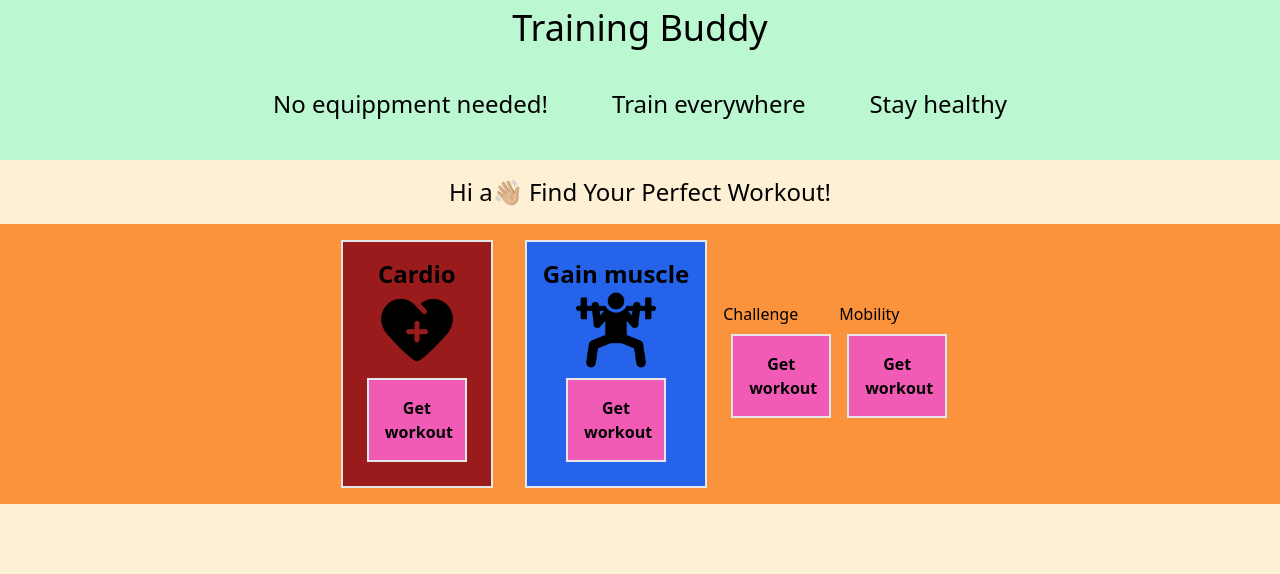
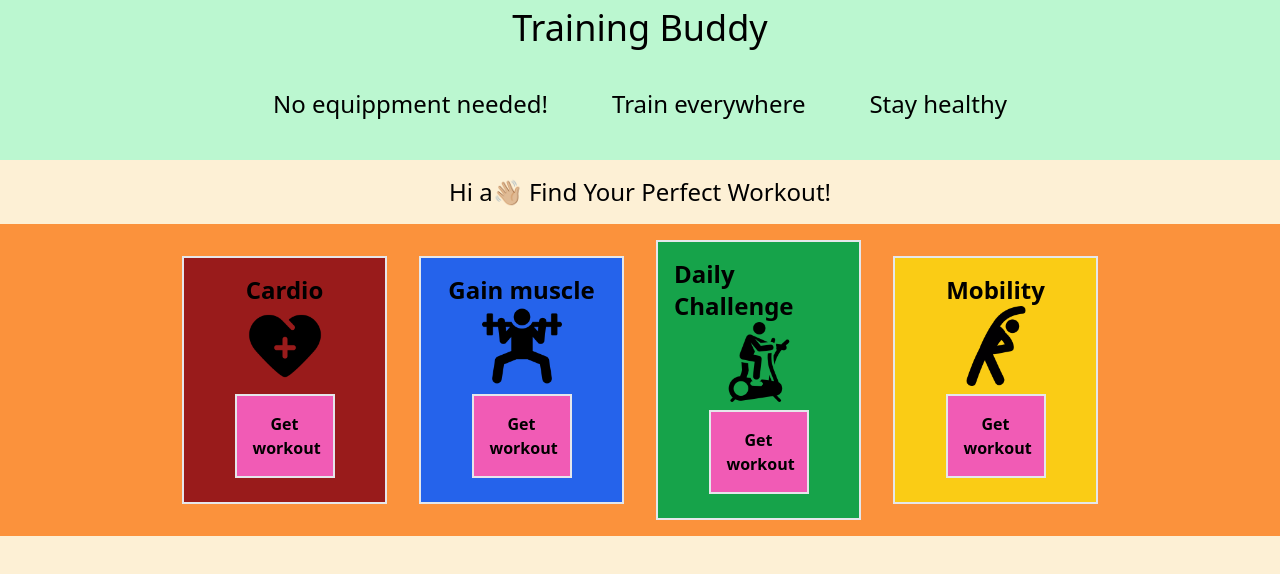
Before and after one commit to indiano881/test-part2, a Next.js app: page / in a window 1280 px wide. Shown: the top 574 px of the page. Built offline with nearby package versions, Linux system fonts and the light colour scheme.

Commit message:
basic card styling done

```diff
--- a/src/app/components/Cardio/index.tsx
+++ b/src/app/components/Cardio/index.tsx
@@ -12,7 +12,7 @@ const Cardio = ({ updateFunction, setWorkoutType }: CardioProps) => {
     };
 
     return (
-        <div data-testid="cardio-card" className="bg-red-800 m-4 p-4 border-2 flex flex-col items-center">
+        <div data-testid="cardio-card" className="bg-red-800 m-4 p-4 border-2 flex flex-col items-center w-[205px]">
             <h2 data-testid="Cardio" className="font-semibold text-2xl">Cardio</h2>
 
             <img src={Hearth.src} alt="Cardio icon" className="w-20" />
--- a/src/app/components/DailyChallenge/index.tsx
+++ b/src/app/components/DailyChallenge/index.tsx
@@ -1,20 +1,29 @@
+import ChallengeImage from "../../../../public/exercise.png";
+
 type DailyChallengeProps = {
-    updateFunction:any,
-    setWorkoutType: any
-}
+    updateFunction: (value: string) => void;
+    setWorkoutType: (type: string) => void;
+};
 
-const DailyChallenge = ({updateFunction, setWorkoutType}:DailyChallengeProps) => {
-    const handleClick = ()=> {
-        updateFunction("back")
-        setWorkoutType("challenge")
-    }
+const DailyChallenge = ({ updateFunction, setWorkoutType }: DailyChallengeProps) => {
+    const handleClick = () => {
+        updateFunction("back");
+        setWorkoutType("challenge");
+    };
 
     return (
-        <div data-testid="challenge-card">
-          <h2>Challenge</h2>
-          <button data-testid="getWorkout-Challenge" onClick={handleClick} className="p-4 m-2 border-solid border-2 border-indigo-60 bg-[#f15bb5] w-[100px] font-bold hover:bg-violet-600 hover:text-white">Get workout</button>
+        <div data-testid="challenge-card" className="bg-green-600 m-4 p-4 border-2 flex flex-col items-center w-[205px]">
+            <h2 className="font-semibold text-2xl">Daily Challenge</h2>
+
+            <img src={ChallengeImage.src} alt="Challenge icon" className="w-20" />
+            <button
+              data-testid="getWorkout-Challenge"
+              onClick={handleClick}
+              className="p-4 m-2 border-solid border-2 border-indigo-60 bg-[#f15bb5] w-[100px] font-bold hover:bg-violet-600 hover:text-white">
+                Get workout
+            </button>
         </div>
-    )
+    );
 };
 
-export default DailyChallenge
+export default DailyChallenge;
--- a/src/app/components/Gym/index.tsx
+++ b/src/app/components/Gym/index.tsx
@@ -12,7 +12,7 @@ const Gym = ({updateFunction, setWorkoutType}:GymProps) => {
     }
 
     return (
-        <div data-testid="gym-card" className="bg-blue-600 m-4 p-4 border-2 flex flex-col items-center">
+        <div data-testid="gym-card" className="bg-blue-600 m-4 p-4 border-2 flex flex-col items-center w-[205px]">
             <h2 className="font-semibold text-2xl">Gain muscle</h2>
             <img src={GymImg.src} alt="Gym icon" className="w-20" />
             <button data-testid="getWorkout-gym" onClick={handleClick} className="p-4 m-2 border-solid border-2 border-indigo-60 bg-[#f15bb5] w-[100px] font-bold hover:bg-violet-600 hover:text-white">Get workout</button>
--- a/src/app/components/Stretching/index.tsx
+++ b/src/app/components/Stretching/index.tsx
@@ -1,19 +1,30 @@
+import MobilityImage from "../../../../public/stretching-exercises.png";
+
 type StretchingProps = {
-    updateFunction: any,
-    setWorkoutType: any
-}
-
-const Stretching = ({updateFunction,setWorkoutType}:StretchingProps) => {
-    const handleClick = ()=> {
-        updateFunction("back")
-        setWorkoutType("challenge")
-    }
-    return (
-        <div data-testid="stretching-card">
-          <h2>Mobility</h2>
-          <button data-testid="getWorkout-stretching" onClick={handleClick} className="p-4 m-2 border-solid border-2 border-indigo-60 bg-[#f15bb5] w-[100px] font-bold hover:bg-violet-600 hover:text-white">Get workout</button>
-        </div>
-    )
+    updateFunction: (value: string) => void;
+    setWorkoutType: (type: string) => void;
 };
 
-export default Stretching
+const Stretching = ({ updateFunction, setWorkoutType }: StretchingProps) => {
+    const handleClick = () => {
+        updateFunction("back");
+        setWorkoutType("stretching");
+    };
+
+    return (
+        <div data-testid="stretching-card" className="bg-yellow-400 m-4 p-4 border-2 flex flex-col items-center w-[205px]">
+            <h2 className="font-semibold text-2xl">Mobility</h2>
+
+            <img src={MobilityImage.src} alt="Mobility icon" className="w-20" />
+            <button
+              data-testid="getWorkout-stretching"
+              onClick={handleClick}
+              className="p-4 m-2 border-solid border-2 border-indigo-60 bg-[#f15bb5] w-[100px] font-bold hover:bg-violet-600 hover:text-white"
+            >
+              Get workout
+            </button>
+        </div>
+    );
+};
+
+export default Stretching;
```
